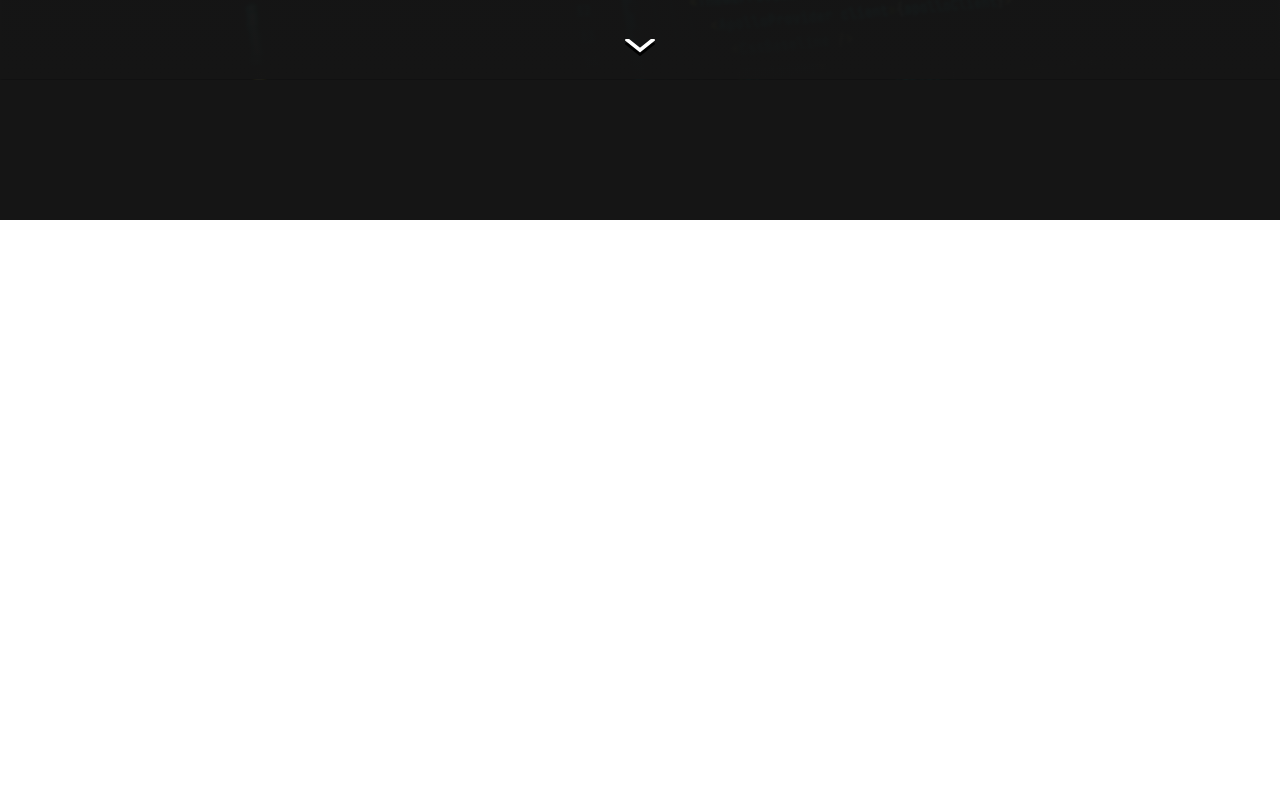
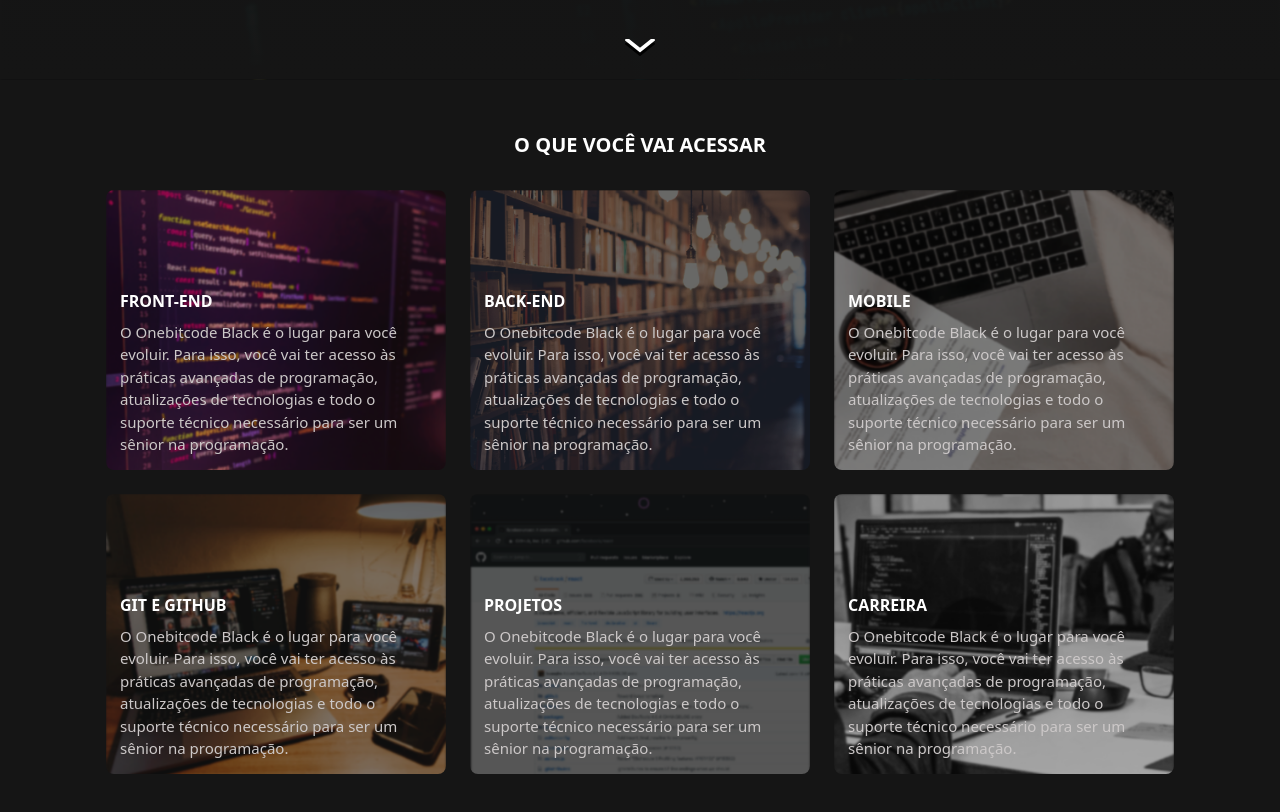
Before and after one commit to Gaabriel22/onebitflix_front-end, a Next.js app: page / in a window 1280 px wide. Shown: the part 580-1392 px from the top of the page. Before the commit the page ends 800 px from the top, so only its background shows below. Built offline with nearby package versions, Linux system fonts and the light colour scheme.

Commit message:
Criação da seção de cards

```diff
--- a/pages/index.tsx
+++ b/pages/index.tsx
@@ -2,6 +2,7 @@
 import styles from "../styles/homeNoAuth.module.scss"
 import HeaderNoAuth from "@/components/homeNoAuth/headerNoAuth";
 import PresentationSection from "@/components/homeNoAuth/presentationSection";
+import CardsSection from "@/components/homeNoAuth/cardsSection";
 
 const HomeNotAuth = function () {
     return (
@@ -20,6 +21,7 @@
                     <HeaderNoAuth />
                     <PresentationSection />
                 </div>
+                <CardsSection />
             </main>
         </>
     )
--- /dev/null
+++ b/src/components/homeNoAuth/cardsSection/index.tsx
@@ -0,0 +1,62 @@
+import { Container } from 'reactstrap'
+import styles from './styles.module.scss'
+
+const CardsSection = function () {
+    return (
+        <>
+            <p className={styles.sectionTitle}>O QUE VOCÊ VAI ACESSAR</p>
+            <Container className='d-flex flex-wrap justify-content-center gap-4 pb-5'>
+                <div className={styles.card1}>
+                    <p className={styles.cardTitle}>FRONT-END</p>
+                    <p className={styles.cardDescription}>
+                        O Onebitcode Black é o lugar para você evoluir. Para isso, você vai
+                        ter acesso às práticas avançadas de programação, atualizações de
+                        tecnologias e todo o suporte técnico necessário para ser um sênior na programação.
+                    </p>
+                </div>
+                <div className={styles.card2}>
+                    <p className={styles.cardTitle}>BACK-END</p>
+                    <p className={styles.cardDescription}>
+                        O Onebitcode Black é o lugar para você evoluir. Para isso, você vai
+                        ter acesso às práticas avançadas de programação, atualizações de
+                        tecnologias e todo o suporte técnico necessário para ser um sênior na programação.
+                    </p>
+                </div>
+                <div className={styles.card3}>
+                    <p className={styles.cardTitle}>MOBILE</p>
+                    <p className={styles.cardDescription}>
+                        O Onebitcode Black é o lugar para você evoluir. Para isso, você vai
+                        ter acesso às práticas avançadas de programação, atualizações de
+                        tecnologias e todo o suporte técnico necessário para ser um sênior na programação.
+                    </p>
+                </div>
+                <div className={styles.card4}>
+                    <p className={styles.cardTitle}>GIT E GITHUB</p>
+                    <p className={styles.cardDescription}>
+                        O Onebitcode Black é o lugar para você evoluir. Para isso, você vai
+                        ter acesso às práticas avançadas de programação, atualizações de
+                        tecnologias e todo o suporte técnico necessário para ser um sênior na programação.
+                    </p>
+                </div>
+                <div className={styles.card5}>
+                    <p className={styles.cardTitle}>PROJETOS</p>
+                    <p className={styles.cardDescription}>
+                        O Onebitcode Black é o lugar para você evoluir. Para isso, você vai
+                        ter acesso às práticas avançadas de programação, atualizações de
+                        tecnologias e todo o suporte técnico necessário para ser um sênior na programação.
+                    </p>
+                </div>
+                <div className={styles.card6}>
+                    <p className={styles.cardTitle}>CARREIRA</p>
+                    <p className={styles.cardDescription}>
+                        O Onebitcode Black é o lugar para você evoluir. Para isso, você vai
+                        ter acesso às práticas avançadas de programação, atualizações de
+                        tecnologias e todo o suporte técnico necessário para ser um sênior na programação.
+                    </p>
+                </div>
+            </Container>
+        </>
+    )
+}
+
+export default CardsSection
--- /dev/null
+++ b/src/components/homeNoAuth/cardsSection/styles.module.scss
@@ -0,0 +1,70 @@
+@import "../../../../styles/colors.module.scss";
+
+.sectionTitle {
+    font-size: 20px;
+    font-weight: bold;
+    text-align: center;
+    margin: 50px 0px 30px 0px;
+}
+
+.card {
+    width: 340px;
+    height: 280px;
+    border-radius: 8px;
+    padding: 14px;
+    background-size: cover;
+    display: flex;
+    flex-direction: column;
+    justify-content: flex-end;
+    transition: 0.3s;
+
+    .cardTitle {
+        transition: 0.3s;
+        font-weight: bold;
+        margin-bottom: 8px;
+    }
+
+    .cardDescription {
+        font-size: 15px;
+        color: $lightGray;
+    }
+
+    &:hover {
+        transform: scale(1.03);
+
+        .cardTitle {
+            font-size: 18px;
+            margin-left: 8px;
+        }
+    }
+}
+
+.card1 {
+    @extend .card;
+    background-image: url("../../../../public/homeNoAuth/imgFrontend.png");
+}
+
+.card2 {
+    @extend .card;
+    background-image: url("../../../../public/homeNoAuth/imgBackend.png");
+}
+
+.card3 {
+    @extend .card;
+    background-image: url("../../../../public/homeNoAuth/imgMobile.png");
+}
+
+.card4 {
+    @extend .card;
+    background-image: url("../../../../public/homeNoAuth/imgGit.png");
+}
+
+.card5 {
+    @extend .card;
+    background-image: url("../../../../public/homeNoAuth/imgProjects.png");
+}
+
+.card6 {
+    @extend .card;
+    background-image: url("../../../../public/homeNoAuth/imgCareer.png");
+}
```
